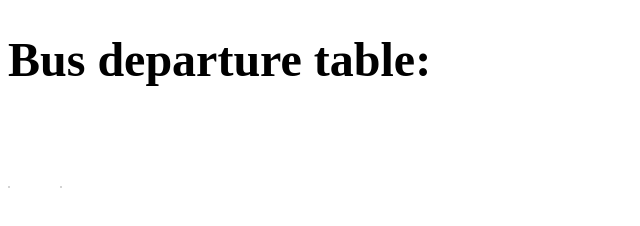
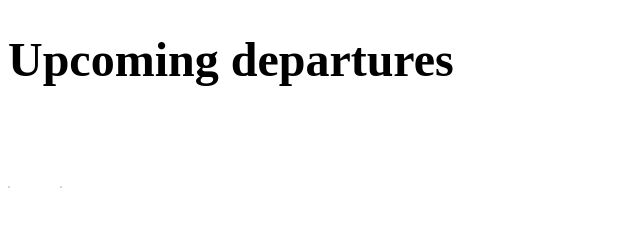
Before and after one commit to BenjaminVandendriesschePXL/BusDepartures, a plain HTML site: page index.html in a window 1280 px wide. Shown: the whole page, without its empty margins (0-640 px from the left). Drawn offline with Linux system fonts and the light colour scheme.

Commit message:
Renamed header

```diff
--- a/index.html
+++ b/index.html
@@ -15,7 +15,7 @@
 <body>
 
   <!-- Add your site or application content here -->
-  <h1>Bus departure table:</h1>
+  <h1>Upcoming departures</h1>
   <h2 id="BusStopName"></h2>
   <h2 id="TrainStopName">
     <h1></h1>
```
